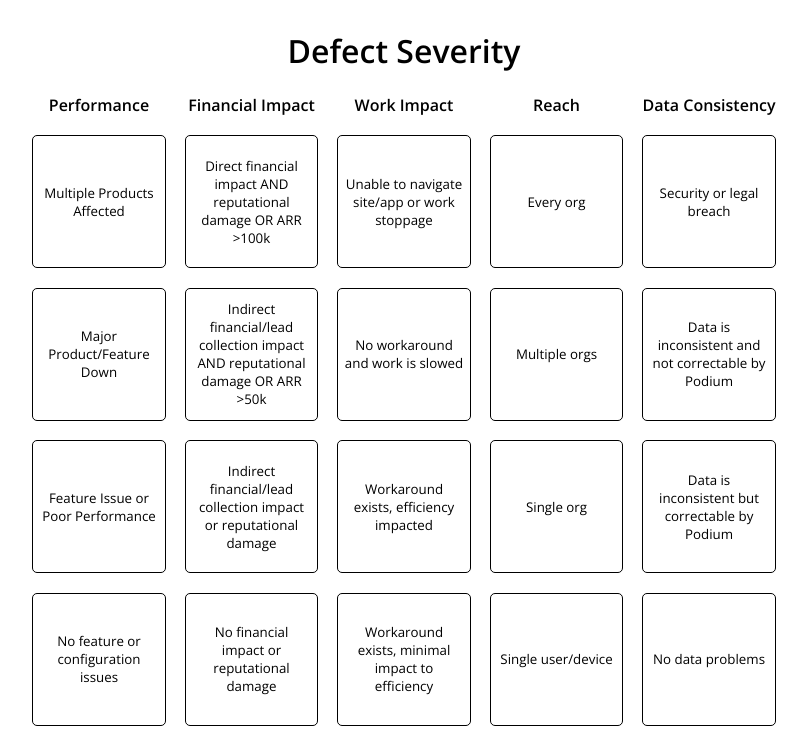
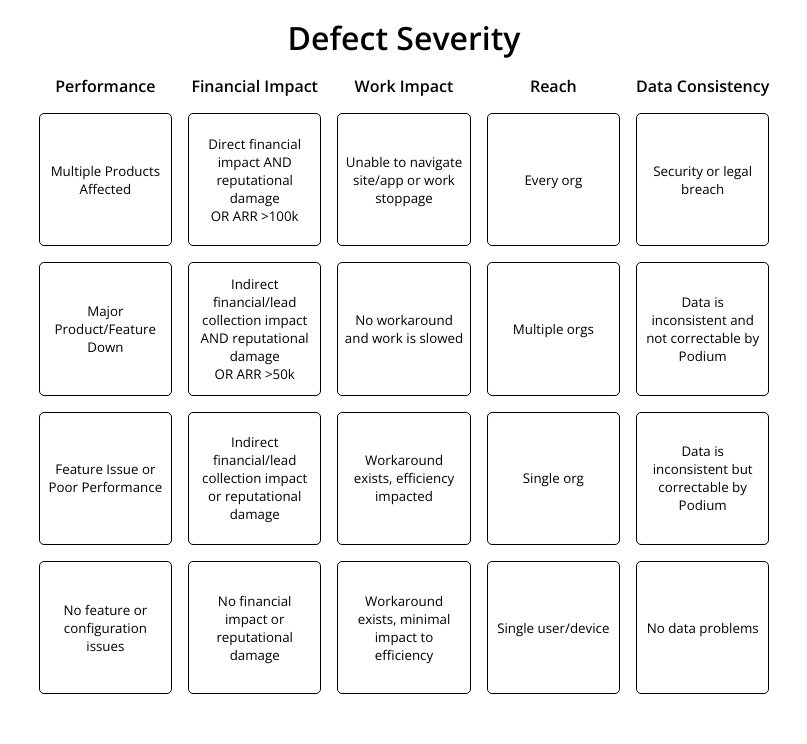
Before and after one commit to GraceeElton/PodiumSev, a plain HTML site: page index.html in a window 1280 px wide. Shown: the top 744 px of the page, without its empty margins (236-1043 px from the left). Drawn offline with nearby package versions, Linux system fonts and the light colour scheme.

Commit message:
Adjust sizing for better fit

```diff
--- a/index.html
+++ b/index.html
@@ -23,8 +23,8 @@
                 <button class="box row4" id="col-a" data-weight=0>No feature or configuration issues</button>
 
                 <span>Financial Impact</span>
-                <button class="box row1" id="col-b" data-weight=10>Direct financial impact AND reputational damage OR ARR >100k</button>
-                <button class="box row2" id="col-b" data-weight=7>Indirect financial/lead collection impact AND reputational damage OR ARR >50k</button>
+                <button class="box row1" id="col-b" data-weight=10>Direct financial impact AND reputational damage <br> OR ARR >100k</button>
+                <button class="box row2" id="col-b" data-weight=7>Indirect financial/lead collection impact AND reputational damage <br>OR ARR >50k</button>
                 <button class="box row3" id="col-b" data-weight=4>Indirect financial/lead collection impact or reputational damage</button>
                 <button class="box row4" id="col-b" data-weight=0>No financial impact or reputational damage</button>
 
--- a/style.css
+++ b/style.css
@@ -10,6 +10,7 @@
 * {
     font-family: 'Open Sans', sans-serif;
     box-sizing: border-box;
+    margin: 0;
 }
 
 .content {
@@ -17,6 +18,10 @@
     flex-direction: column;
     justify-content: center;
     align-items: center;
+}
+
+.title {
+    margin: 1em;
 }
 
 .matrix {
@@ -29,7 +34,7 @@
     grid-auto-flow: column;
     grid-template-rows: 0.2fr repeat(4, 1fr);
     grid-template-columns: repeat(5, 1fr);
-    gap: 1.2em;
+    gap: 1em;
 }
 
 .buttons > span {
```
